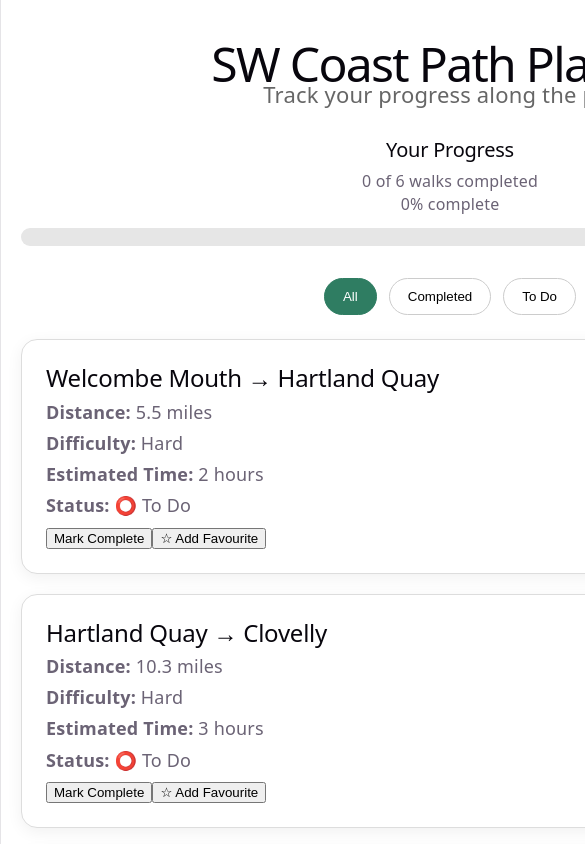
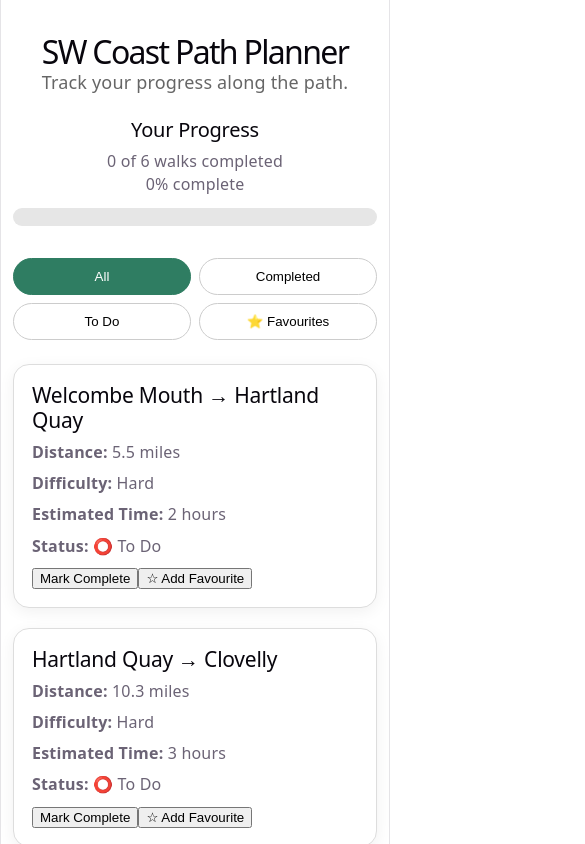
Before and after one commit to benwade37/southwestpathplanner, a React (Vite) app in the folder sw-coast-path-planner/: page / in a window 390 px wide. Shown: the top 844 px of the page, 585 px wide, since content can reach past the window. Built offline with nearby package versions, Linux system fonts and the light colour scheme.

Commit message:
Add Flex to layout

```diff
--- a/sw-coast-path-planner/src/App.css
+++ b/sw-coast-path-planner/src/App.css
@@ -1,8 +1,10 @@
 #root {
-  max-width: 900px;
+  width: 100%;
+  max-width: 1100px;
   margin: 0 auto;
   padding: 32px 20px;
   text-align: center;
+  box-sizing: border-box;
 }
 
 .app-title {
@@ -18,6 +20,7 @@
 
 .walk-list {
   display: grid;
+  grid-template-columns: repeat(auto-fill, minmax(280px, 1fr));
   gap: 20px;
 }
 
@@ -28,6 +31,7 @@
   text-align: left;
   background: white;
   box-shadow: 0 4px 16px rgba(0, 0, 0, 0.06);
+  transition: transform 0.2s ease, box-shadow 0.2s ease;
 }
 
 .walk-card h2 {
@@ -68,6 +72,7 @@
 .filter-buttons {
   display: flex;
   justify-content: center;
+  flex-wrap: wrap;
   gap: 12px;
   margin: 24px 0;
 }
@@ -85,3 +90,63 @@
   color: white;
   border-color: #2f7d62;
 }
+
+/* Tablet */
+@media (max-width: 768px) {
+  #root {
+    padding: 24px 16px;
+  }
+
+  .app-title {
+    font-size: 38px;
+  }
+
+  .app-intro {
+    font-size: 20px;
+  }
+
+  .walk-card {
+    padding: 20px;
+  }
+}
+
+/* Mobile */
+@media (max-width: 500px) {
+  #root {
+    padding: 20px 12px;
+  }
+
+  .app-title {
+    font-size: 32px;
+  }
+
+  .app-intro {
+    font-size: 18px;
+    margin-bottom: 24px;
+  }
+
+  .walk-list {
+    grid-template-columns: 1fr;
+  }
+
+  .walk-card {
+    padding: 18px;
+  }
+
+  .walk-card h2 {
+    font-size: 21px;
+  }
+
+  .walk-card p {
+    font-size: 16px;
+  }
+
+  .filter-buttons {
+    gap: 8px;
+  }
+
+  .filter-buttons button {
+    flex: 1 1 120px;
+    padding: 10px 12px;
+  }
+}
--- a/sw-coast-path-planner/src/App.jsx
+++ b/sw-coast-path-planner/src/App.jsx
@@ -22,6 +22,10 @@ function App() {
 
     if (filter === "todo") {
       return !walk.completed;
+    }
+
+    if (filter === "favorites") {
+      return walk.favorite;
     }
 
     return true;
@@ -60,10 +64,17 @@ function App() {
         >
           To Do
         </button>
-      </div>
 
-      <div className="walk-list">
-        {filteredWalks.map((walk) => (
+      <button
+      className={filter === "favorites" ? "active" : ""}
+      onClick={() => setFilter("favorites")}
+        >
+    ⭐ Favourites
+  </button>
+</div>
+
+<div className="walk-list">
+    {filteredWalks.map((walk) => (
           <WalkCard
             key={walk.id}
             walk={walk}
```
